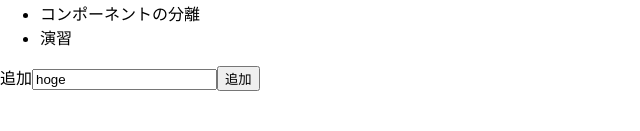
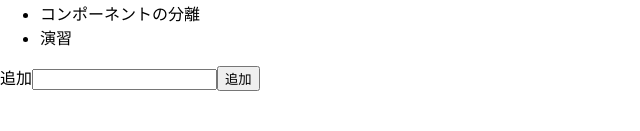
Before and after one commit to iiishokoiii/app-react-dodo, a React (Create React App) app: page / in a window 1280 px wide. Shown: the part 169-300 px from the top of the page, without its empty margins (0-640 px from the left). Built offline with nearby package versions, Linux system fonts and the light colour scheme.

Commit message:
lesson2 演習 （追加）

```diff
--- a/src/App.js
+++ b/src/App.js
@@ -12,7 +12,6 @@ function Header() {
 }
 
 function List({ list }) {
-  console.log(list)
   return (
     <ul className="list">
       {list.map((item, i) => (
@@ -26,23 +25,35 @@ function List({ list }) {
 }
 
 function Form({addItem}) {
-  const [tmpText, changeTmpText] = useState('hoge')
+  const [tmpText, changeTmpText] = useState('') // 子コンポーネント内でのみ使用
+  const [errorText, changeErrorText] = useState('')
+  const handleAddItem = () => {
+    if (!tmpText) {
+      changeErrorText('テキストが入力されていません')
+      return
+    }
+    addItem(tmpText)　//親コンポーネントで定義した関数、propsで渡しているので使用できる
+    changeErrorText('')
+    changeTmpText('')
+  }
+
   return (
     <div className="form">
       <label htmlFor="text">追加</label>
       <input
         type="text"
         id="text"
-        defaultValue={tmpText}
+        value={tmpText}
         onChange={e => { changeTmpText(e.currentTarget.value) }}
       />
       <input
         type="button"
         value="追加"
-        onClick={()=>addItem(tmpText)}
+        onClick={handleAddItem}
       />
+      { errorText ? <p>{errorText}</p> : <></>}
     </div>
-  );
+  )
 }
 
 function App() {
@@ -83,7 +94,7 @@ function App() {
         addItem={addItem}
       />
     </>
-  );
+  )
 }
 
 export default App;
```
